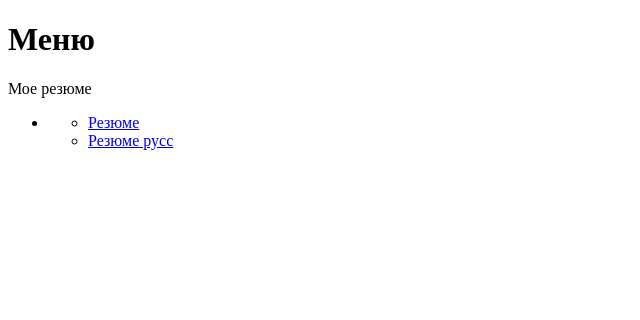
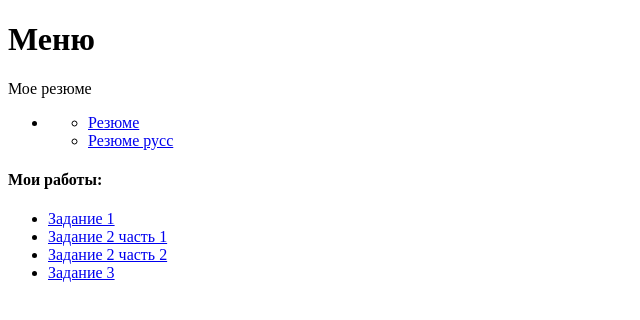
Before and after one commit to Baatiskaf/test_homework, a plain HTML site: page index.html in a window 1280 px wide. Shown: the whole page, without its empty margins (0-640 px from the left). Drawn offline with Linux system fonts and the light colour scheme.

Commit message:
add new links

```diff
--- a/index.html
+++ b/index.html
@@ -20,6 +20,15 @@
         </li>
     </ul>
 
+    <h4>Мои работы:</h4>
+    <ul>
+        <li> <a href="../test_homework/02/Task01/list.html">Задание 1</a>
+        </li>
+        <li> <a href="../test_homework/02/Task02/index.html">Задание 2 часть 1</a></li>
+        <li> <a href="../test_homework/02/Task02/index2.html">Задание 2 часть 2</a></li>
+        <li> <a href="../test_homework/02/Task03/Index3.html">Задание 3</a> </li>
+    </ul>
+
 </body>
 
 </html>
```
